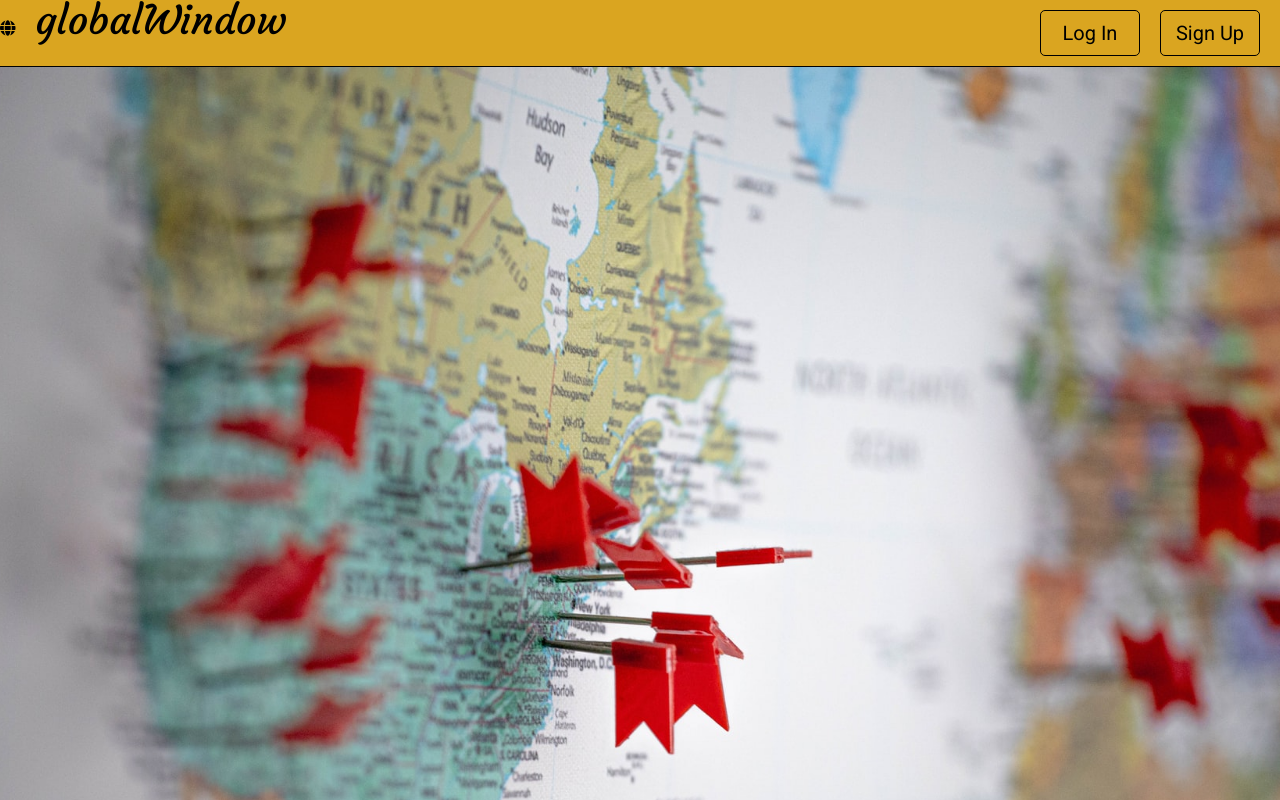
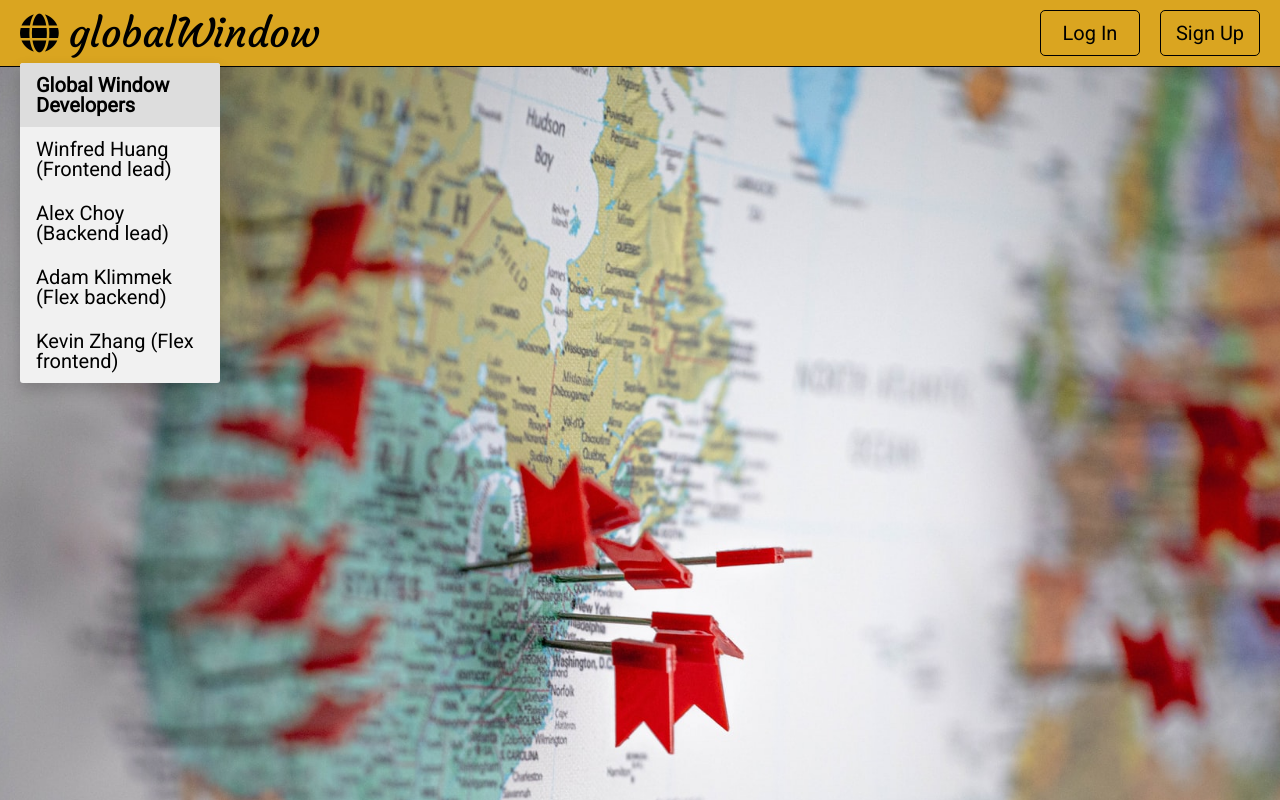
Before and after one commit to winterfreddy/Global-Window, a React (Create React App) app in the folder frontend/: page /home in a window 1280 px wide. Built offline with nearby package versions, Linux system fonts and the light colour scheme; what google-maps-react would draw is missing.

Commit message:
Dropdown styling changes

```diff
--- a/frontend/src/stylesheets/navbar.scss
+++ b/frontend/src/stylesheets/navbar.scss
@@ -4,7 +4,7 @@
 .logo-title {
     font-family: 'Courgette', cursive;
     font-size: 40px;
-    padding: 12px 10px 10px 20px;
+    padding: 12px 10px 10px 0;
     margin-top: 1px;
     -webkit-user-select: none; /* Safari */
     -moz-user-select: none; /* Firefox */
@@ -14,6 +14,10 @@
 
 .logo-title:hover {
     color: white;
+}
+
+.logo-section {
+    display: flex;
 }
 
 .nav-bar {
@@ -88,6 +92,7 @@
     z-index: 1;
     font-family: 'Roboto', sans-serif;
     font-size: 20px;
+    left: 20px;
 }
 
 .dropdown-content a {
@@ -95,6 +100,12 @@
     padding: 12px 16px;
     text-decoration: none;
     display: block;
+}
+
+.dropdown-content a:first-child {
+    font-weight: bold;
+    background-color: #ddd;
+    border-radius: 3px 3px 0 0;
 }
 
 .dropdown-content a:hover {
@@ -105,3 +116,13 @@
 .dropdown:hover .dropdown-content {
     display: block;
 }
+
+.fa-globe {
+    font-size: 40px;
+    padding: 12px 10px 10px 20px;
+    margin-top: 1px;
+}
+
+.fa-globe:hover {
+    color: white;
+}
```
